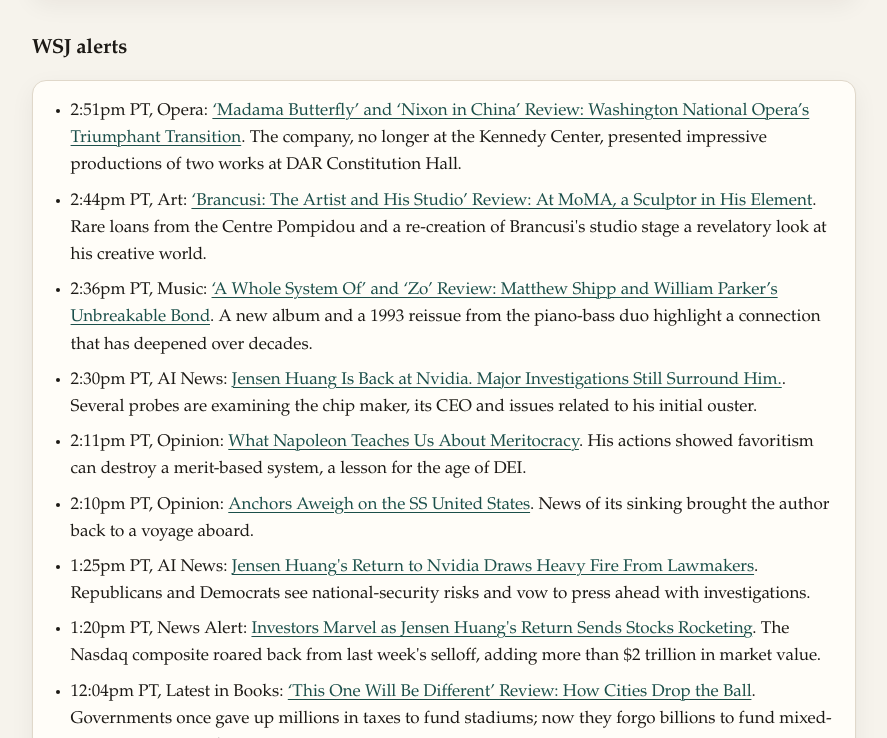
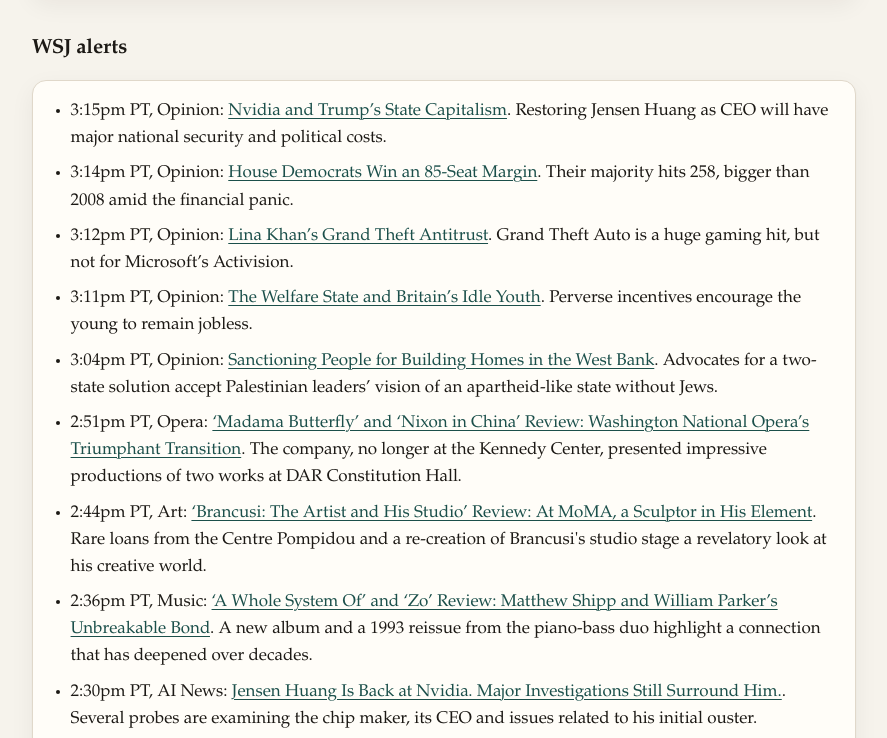
Before and after one commit to jmxiiu/newsletter-digest, a plain HTML site: page index.html in a window 1280 px wide. Shown: the part 1057-1795 px from the top of the page, without its empty margins (340-1227 px from the left). Drawn offline with Linux system fonts and the light colour scheme.

Commit message:
Add five afternoon WSJ Opinion alerts to Nov 23

```diff
--- a/index.html
+++ b/index.html
@@ -381,7 +381,7 @@
       <p class="kicker">Daily briefing</p>
       <h1>Jim's Newsletter Digest</h1>
       <p class="summary">A running digest of Jim's newsletters, forwarded by Newsletter and grouped by day, newest first. Times are Pacific.</p>
-      <p class="updated">Last updated: Nov 23, 2026, 3:03 PM PT</p>
+      <p class="updated">Last updated: Nov 23, 2026, 3:55 PM PT</p>
     </header>
 
     <p class="jump-yesterday"><a href="#2026-11-22">Jump to yesterday (Sun Nov 22) ↓</a></p>
@@ -438,7 +438,12 @@
             <h3>WSJ alerts</h3>
             <section class="item">
               <ul class="facts">
-                <li>2:51pm PT, Opera: <a href="https://www.wsj.com/arts-culture/theater/madama-butterfly-and-nixon-in-china-review-washington-national-operas-triumphant-transition-b0698711" target="_blank" rel="noopener noreferrer">‘Madama Butterfly’ and ‘Nixon in China’ Review: Washington National Opera’s Triumphant Transition</a>. The company, no longer at the Kennedy Center, presented impressive productions of two works at DAR Constitution Hall.</li>
+                                <li>3:15pm PT, Opinion: <a href="https://www.wsj.com/opinion/nvidia-jensen-huang-donald-trump-130e644c" target="_blank" rel="noopener noreferrer">Nvidia and Trump’s State Capitalism</a>. Restoring Jensen Huang as CEO will have major national security and political costs.</li>
+                <li>3:14pm PT, Opinion: <a href="https://www.wsj.com/opinion/house-democrats-258-seats-congress-elections-4892aa7e" target="_blank" rel="noopener noreferrer">House Democrats Win an 85-Seat Margin</a>. Their majority hits 258, bigger than 2008 amid the financial panic.</li>
+                <li>3:12pm PT, Opinion: <a href="https://www.wsj.com/opinion/grand-theft-auto-take-two-microsoft-activision-blizzard-9839cecc" target="_blank" rel="noopener noreferrer">Lina Khan’s Grand Theft Antitrust</a>. Grand Theft Auto is a huge gaming hit, but not for Microsoft’s Activision.</li>
+                <li>3:11pm PT, Opinion: <a href="https://www.wsj.com/opinion/alan-milburn-report-u-k-youth-unemployment-52e6b3e6" target="_blank" rel="noopener noreferrer">The Welfare State and Britain’s Idle Youth</a>. Perverse incentives encourage the young to remain jobless.</li>
+                <li>3:04pm PT, Opinion: <a href="https://www.wsj.com/opinion/sanctioning-people-for-building-homes-in-the-west-bank-47c51eb7" target="_blank" rel="noopener noreferrer">Sanctioning People for Building Homes in the West Bank</a>. Advocates for a two-state solution accept Palestinian leaders’ vision of an apartheid-like state without Jews.</li>
+<li>2:51pm PT, Opera: <a href="https://www.wsj.com/arts-culture/theater/madama-butterfly-and-nixon-in-china-review-washington-national-operas-triumphant-transition-b0698711" target="_blank" rel="noopener noreferrer">‘Madama Butterfly’ and ‘Nixon in China’ Review: Washington National Opera’s Triumphant Transition</a>. The company, no longer at the Kennedy Center, presented impressive productions of two works at DAR Constitution Hall.</li>
                 <li>2:44pm PT, Art: <a href="https://www.wsj.com/arts-culture/fine-art/brancusi-the-artist-and-his-studio-review-at-moma-a-sculptor-in-his-element-4da9f714" target="_blank" rel="noopener noreferrer">‘Brancusi: The Artist and His Studio’ Review: At MoMA, a Sculptor in His Element</a>. Rare loans from the Centre Pompidou and a re-creation of Brancusi's studio stage a revelatory look at his creative world.</li>
                 <li>2:36pm PT, Music: <a href="https://www.wsj.com/arts-culture/music/a-whole-system-of-and-zo-review-matthew-shipp-and-william-parkers-unbreakable-bond-d5b0e183" target="_blank" rel="noopener noreferrer">‘A Whole System Of’ and ‘Zo’ Review: Matthew Shipp and William Parker’s Unbreakable Bond</a>. A new album and a 1993 reissue from the piano-bass duo highlight a connection that has deepened over decades.</li>
                 <li>2:30pm PT, AI News: <a href="https://www.wsj.com/tech/ai/jensen-huang-is-back-at-nvidia-major-investigations-still-surround-him-c904001c" target="_blank" rel="noopener noreferrer">Jensen Huang Is Back at Nvidia. Major Investigations Still Surround Him.</a>. Several probes are examining the chip maker, its CEO and issues related to his initial ouster.</li>
@@ -487,6 +492,7 @@
               <li>Trump ordered the Army to hold off on detonating toxic lead explosives in Iowa, per WSJ What's News.</li>
               <li>A new NIH study linked glyphosate to cancer as Bayer won approval of a $7.25B settlement, per WSJ What's News.</li>
               <li>Several probes are examining Nvidia, its CEO and issues related to his initial ouster, per WSJ AI News.</li>
+              <li>House Democrats' majority hits 258, bigger than 2008 amid the financial panic, per WSJ Opinion.</li>
             </ul>
           </section>
 
```
